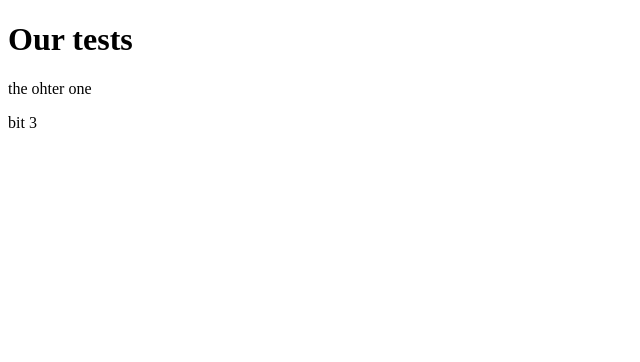
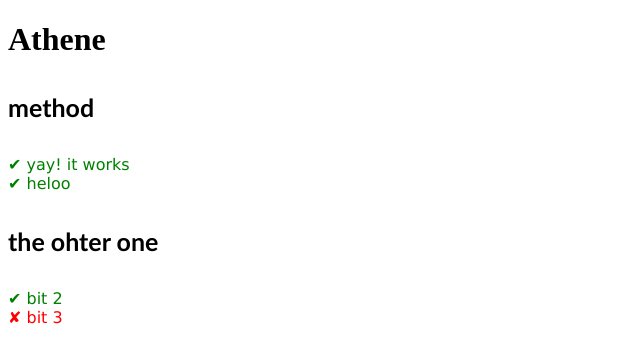
Before and after one commit to baree99/notes-pure-JS, a plain HTML site: page index.html in a window 1280 px wide. Shown: the whole page, without its empty margins (0-640 px from the left). Drawn offline with Linux system fonts and the light colour scheme.

Commit message:
Adds css styles, fixes describe and it blocks

```diff
--- a/index.html
+++ b/index.html
@@ -2,15 +2,11 @@
 <html>
   <head>
     <meta charset="utf-8">
+    <link rel="stylesheet" href="style.css">
     <title> Testing framework</title>
-    <style>
-    .testclass {
-      color: green;
-    }
-    </style>
   </head>
   <body>
-      <h1>Our tests</h1>
+      <h1>Athene</h1>
       <div id="div1"></div>
 
       <script src="joachim.js"></script>
--- a/joachim.js
+++ b/joachim.js
@@ -5,6 +5,8 @@ var test = {};
 
 
 (function(obj) {
+
+  obj.divId = 0
 
   obj.isTrue = function() {
     result(obj.value)
@@ -16,6 +18,13 @@ var test = {};
 
   obj.isContain = function(value2) {
       result(obj.value.includes(value2))
+  },
+
+  obj.suiteDescription = function(desc) {
+    obj.divId += 1
+    var describeTitle = document.getElementById("div1")
+    describeTitle.innerHTML += "<div id=" + test.divId +"><h4>" + desc + "</h4></div>"
+
   }
 
   function result(assertion) {
@@ -24,19 +33,9 @@ var test = {};
   }
 
   function printTestResult(result) {
-    var color = (result === "Pass") ? "green" : "red"
-    console.log(obj.description)
-    // var node = document.createTextNode(`${result}: ${obj.description}`)
-    // var para = document.createElement("p")
-    // // para.style.getElementByTagName("p")[0].setAttribute("class", "pass");
-    // para.style.color = color
-    // para.appendChild(node);
-    // parentElement.appendChild(para);
-    // document.createElement("div")
-    var describeTitle = document.getElementById("div1")
-    describeTitle.innerHTML = "<div id=testclass>" + obj.suiteDescription + "</div>"
-    var itText = document.getElementById("testclass")
-    itText.innerHTML += "<p class=itdesc>" + obj.description + "</p>"
+    var tickorx = (result === "Pass") ?  "&#10004 " : "&#10008 "
+    var itText = document.getElementById(test.divId)
+    itText.innerHTML += "<li class=" + result +"> " + tickorx + obj.description + "</li>"
   }
 })(test);
 
@@ -51,7 +50,6 @@ function it(testDescription, method) {
 }
 
 function describe(suiteDescription, method) {
-  test.divId
-  test.suiteDescription = suiteDescription
+  test.suiteDescription(suiteDescription)
   method()
 }
--- a/noteTests.js
+++ b/noteTests.js
@@ -52,7 +52,7 @@ it("bit 2", function() {
   expect("string").isContain("tr")
 });
 it("bit 3", function() {
-  expect("string").isContain("tr")
+  expect("string").isContain("BB")
 });
 });
 
--- /dev/null
+++ b/style.css
@@ -0,0 +1,18 @@
+
+.Pass {
+  color: green;
+}
+
+.Fail {
+  color: red;
+}
+
+h4 {
+  font-family: Futura, "Trebuchet MS", Arial, sans-serif;
+  font-size: 25px
+}
+
+li {
+  font-family: "Lucida Grande", "Lucida Sans Unicode", "Lucida Sans", Geneva, Verdana, sans-serif;
+  list-style-type: none;
+}
```
